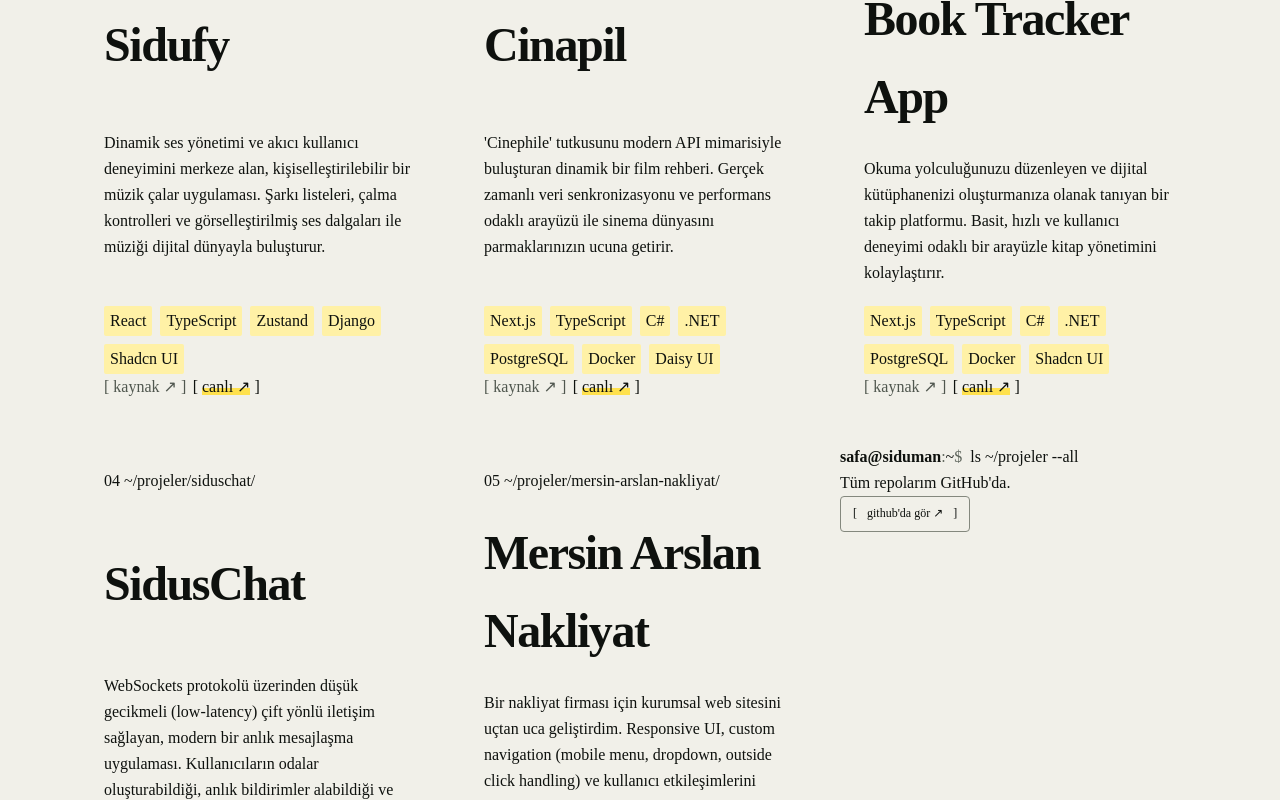
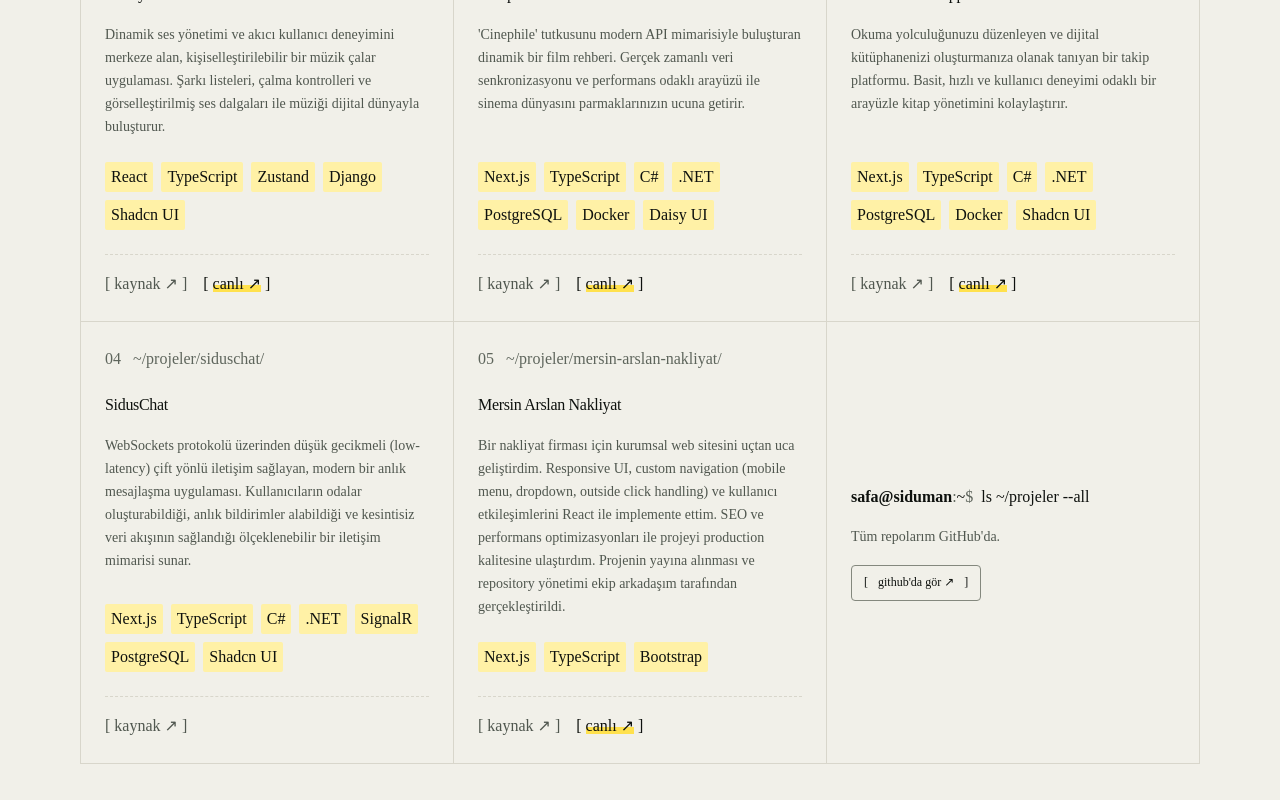
Before and after one commit to sidumandr/sidumandev, a Next.js app: page / in a window 1280 px wide. Shown: the part 1900-2700 px from the top of the page. Built offline with nearby package versions, Linux system fonts and the light colour scheme.

Commit message:
Replace floating cards with shared borders and yellow hover rules

```diff
--- a/src/app/components/Projects/projects.module.css
+++ b/src/app/components/Projects/projects.module.css
@@ -1,197 +1,17 @@
-.projects {
-  padding: 7rem 2rem;
-  background: var(--bg);
-  position: relative;
-}
-
-.projects::before {
-  content: "";
-  position: absolute;
-  inset: 0;
-  background: linear-gradient(
-    to bottom,
-    transparent,
-    var(--accent-soft) 50%,
-    transparent
-  );
-  pointer-events: none;
-  opacity: 0.4;
-}
-
-.container {
-  max-width: 1100px;
-  margin: 0 auto;
-  position: relative;
-}
-
-.header {
-  display: flex;
-  flex-direction: column;
-  align-items: flex-start;
-  gap: 0.75rem;
-  margin-bottom: 3.5rem;
-}
-
-.tag {
-  display: inline-flex;
-  align-items: center;
-  gap: 0.4rem;
-  padding: 0.3rem 0.8rem;
-  border-radius: 99px;
-  border: 1px solid var(--border);
-  background: var(--accent-soft);
-  font-size: 0.75rem;
-  font-weight: 600;
-  color: var(--accent);
-  letter-spacing: 0.06em;
-  text-transform: uppercase;
-}
-
-.title {
-  font-size: clamp(2rem, 4vw, 3rem);
-  font-weight: 800;
-  letter-spacing: -0.03em;
-  color: var(--text);
-}
-
-.subtitle {
-  font-size: 1rem;
-  color: var(--text-muted);
-}
-
-/* Grid */
-.grid {
-  display: grid;
-  grid-template-columns: repeat(3, 1fr);
-  gap: 1.25rem;
-}
-
-/* Card */
-.card {
-  position: relative;
-  display: flex;
-  flex-direction: column;
-  justify-content: space-between;
-  gap: 1.25rem;
-  padding: 1.5rem;
-  background: var(--bg-card);
-  border: 1px solid var(--border);
-  border-radius: 16px;
-  transition:
-    border-color var(--transition),
-    transform 0.25s ease,
-    box-shadow 0.25s ease;
-}
-
-.card:hover {
-  border-color: rgba(124, 92, 252, 0.4);
-  transform: translateY(-4px);
-  box-shadow: 0 16px 40px var(--accent-glow);
-}
-
-.card.featured {
-  border-color: rgba(124, 92, 252, 0.25);
-  background: var(--bg-card-hover);
-}
-
-.featuredBadge {
-  position: absolute;
-  top: -1px;
-  right: 1.25rem;
-  padding: 0.2rem 0.6rem;
-  background: var(--accent);
-  color: #fff;
-  font-size: 0.68rem;
-  font-weight: 700;
-  border-radius: 0 0 8px 8px;
-  letter-spacing: 0.05em;
-  text-transform: uppercase;
-}
-
-.cardTop {
-  display: flex;
-  flex-direction: column;
-  gap: 0.6rem;
-}
-
-.cardTitle {
-  font-size: 1.05rem;
-  font-weight: 700;
-  color: var(--text);
-  letter-spacing: -0.02em;
-}
-
-.cardDesc {
-  font-size: 0.875rem;
-  line-height: 1.7;
-  color: var(--text-muted);
-}
-
-.cardBottom {
-  display: flex;
-  align-items: center;
-  justify-content: space-between;
-  gap: 0.75rem;
-  flex-wrap: wrap;
-}
-
-.tags {
-  display: flex;
-  flex-wrap: wrap;
-  gap: 0.4rem;
-}
-
-.techTag {
-  display: inline-flex;
-  align-items: center;
-  gap: 0.3rem;
-  padding: 0.2rem 0.6rem;
-  border-radius: 6px;
-  background: var(--accent-soft);
-  color: var(--accent);
-  font-size: 0.72rem;
-  font-weight: 600;
-  font-family: "JetBrains Mono", monospace;
-}
-
-.links {
-  display: flex;
-  gap: 0.4rem;
-  flex-shrink: 0;
-}
-
-.iconLink {
-  display: flex;
-  align-items: center;
-  justify-content: center;
-  width: 32px;
-  height: 32px;
-  border-radius: 8px;
-  border: 1px solid var(--border);
-  color: var(--text-muted);
-  transition:
-    color var(--transition),
-    border-color var(--transition),
-    background var(--transition);
-}
-
-.iconLink:hover {
-  color: var(--accent);
-  border-color: var(--accent);
-  background: var(--accent-soft);
-}
-
-@media (max-width: 1000px) {
-  .grid {
-    grid-template-columns: repeat(2, 1fr);
-  }
-}
-
-@media (max-width: 650px) {
-  .grid {
-    grid-template-columns: 1fr;
-  }
-  .projects {
-    padding: 5rem 1.5rem;
-  }
-}
+.grid { display:grid; grid-template-columns:repeat(3,minmax(0,1fr)); border-top:1px solid var(--line); border-left:1px solid var(--line); }
+.card,.more { min-width:0; border-right:1px solid var(--line); border-bottom:1px solid var(--line); padding:24px; }
+.card { position:relative; display:flex; flex-direction:column; transition:background 150ms; }
+.card::before { content:""; position:absolute; height:3px; background:var(--yellow); inset:0 0 auto; transform:scaleX(0); transform-origin:left; transition:transform 250ms; }
+.card:hover,.card:focus-within { background:var(--surface); }
+.card:hover::before,.card:focus-within::before { transform:scaleX(1); }
+.pathRow { display:flex; justify-content:space-between; align-items:flex-start; gap:8px; margin-bottom:20px; }
+.path { color:var(--ink-faint); font:400 10px/18px var(--font-mono),monospace; overflow-wrap:anywhere; min-width:0; }
+.path>span { margin-right:8px; }
+.title { font:600 22px/30px var(--font-mono),monospace; letter-spacing:-.02em; margin-bottom:16px; overflow-wrap:anywhere; }
+.description { color:var(--ink-muted); font-size:14px; line-height:23px; margin-bottom:24px; }
+.bottom { margin-top:auto; }
+.links { display:flex; gap:16px; flex-wrap:wrap; border-top:1px dashed var(--line); padding-top:16px; margin-top:24px; }
+.more { display:flex; flex-direction:column; justify-content:center; align-items:flex-start; gap:16px; }
+.more p { color:var(--ink-muted); font-size:14px; }
+@media(max-width:900px) { .grid { grid-template-columns:repeat(2,minmax(0,1fr)); } }
+@media(max-width:720px) { .grid { grid-template-columns:minmax(0,1fr); } .card { padding:24px; } }
```
